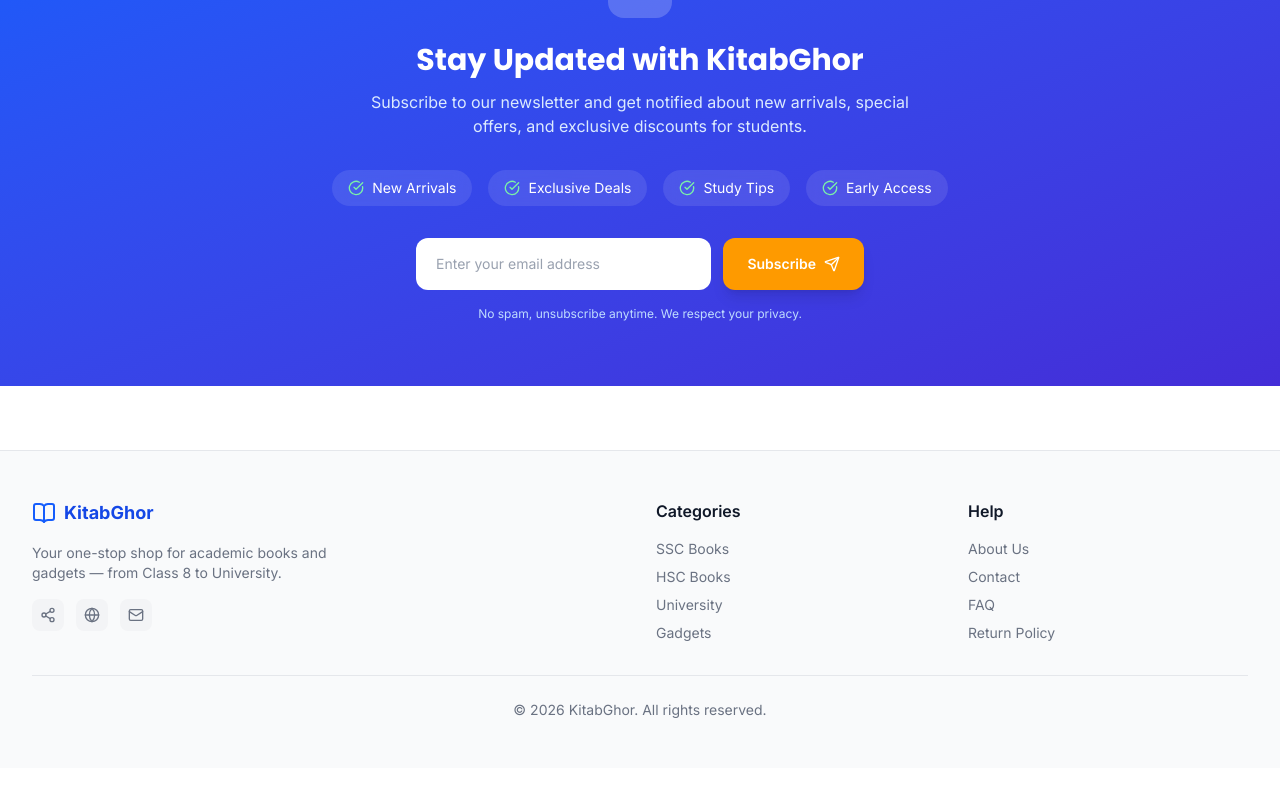
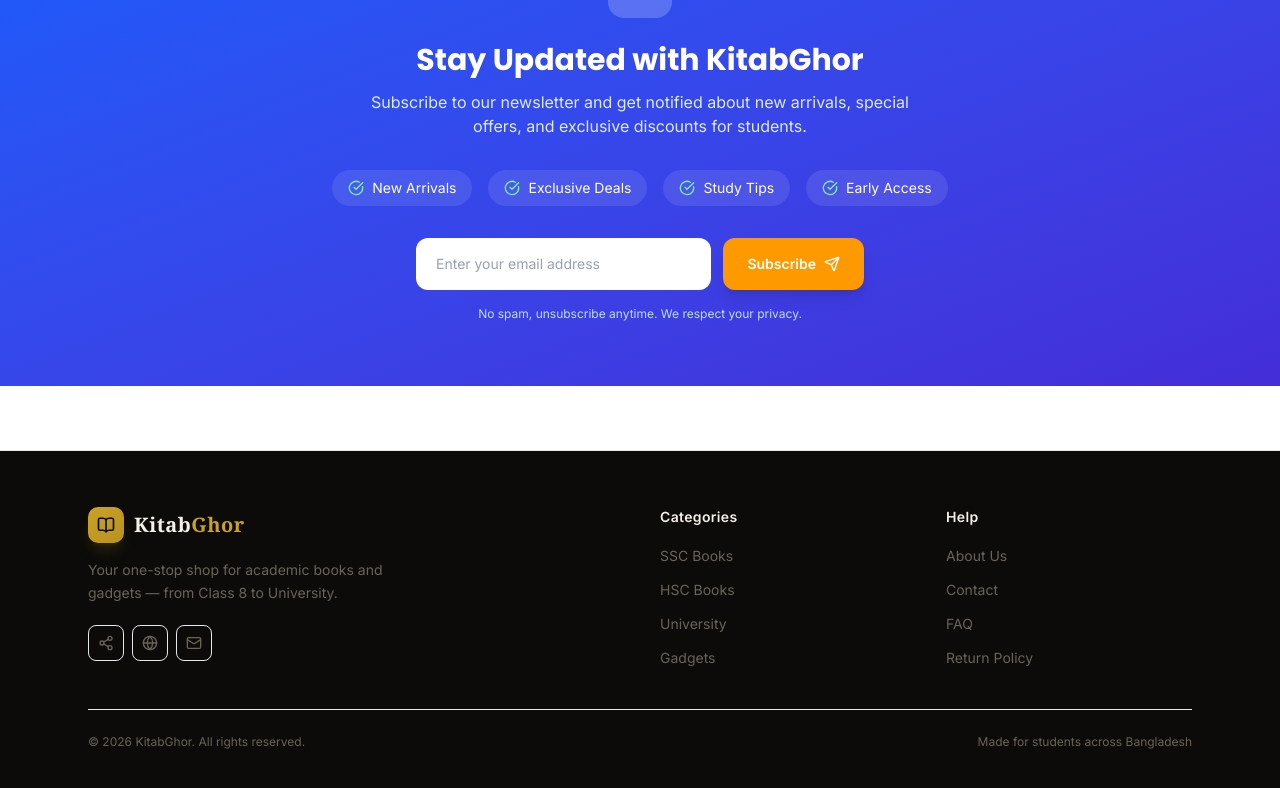
Before and after one commit to selimIslamDev/kitabghor-web, a Next.js app: page / in a window 1280 px wide. Shown: the part 1709-2497 px from the top of the page. Built offline with nearby package versions, Linux system fonts and the light colour scheme; no server answers.

Commit message:
feat(Footer): enhance UI with improved layout, updated styling, and dynamic category/help links

```diff
--- a/components/layout/Footer.tsx
+++ b/components/layout/Footer.tsx
@@ -3,59 +3,110 @@
 
 export default function Footer() {
   return (
-    <footer className="border-t border-[var(--border)] bg-[var(--card)] mt-16">
-      <div className="max-w-7xl mx-auto px-4 sm:px-6 lg:px-8 py-12">
-        <div className="grid grid-cols-1 md:grid-cols-4 gap-8">
+    <footer className="border-t border-white/[0.06] bg-[#0c0b09] mt-16">
+      <div className="max-w-6xl mx-auto px-4 sm:px-6 py-12 lg:py-14">
+        <div className="grid grid-cols-1 md:grid-cols-4 gap-10">
 
           {/* Brand */}
-          <div className="col-span-1 md:col-span-2">
-            <Link href="/" className="flex items-center gap-2 mb-4">
-              <BookOpen className="w-6 h-6 text-blue-600 dark:text-blue-400" />
-              <span className="text-lg font-bold text-blue-700 dark:text-blue-400">
-                KitabGhor
+          <div className="md:col-span-2">
+            <Link href="/" className="inline-flex items-center gap-2.5 mb-4 group">
+              <div className="w-9 h-9 rounded-[10px] bg-gradient-to-br from-[#c9a227] to-[#b8921f] flex items-center justify-center shadow-lg shadow-[#c9a227]/15 group-hover:scale-105 transition-transform">
+                <BookOpen className="w-[18px] h-[18px] text-[#0c0b09]" strokeWidth={2.2} />
+              </div>
+              <span
+                className="text-[1.25rem] font-bold tracking-wide text-[#f5f0e8]"
+                style={{ fontFamily: "Georgia, 'Times New Roman', serif" }}
+              >
+                Kitab<span className="text-[#c9a227]">Ghor</span>
               </span>
             </Link>
-            <p className="text-sm text-gray-500 dark:text-gray-400 max-w-xs">
+
+            <p className="text-sm text-[#6b6358] max-w-xs leading-relaxed">
               Your one-stop shop for academic books and gadgets — from Class 8 to University.
             </p>
-            <div className="flex gap-3 mt-4">
-              <a href="#" className="p-2 rounded-lg bg-[var(--muted)] hover:bg-blue-100 dark:hover:bg-blue-900 transition">
-                <Share2 className="w-4 h-4 text-gray-500 dark:text-gray-400" />
+
+            <div className="flex gap-2 mt-5">
+              <a
+                href="#"
+                className="w-9 h-9 rounded-lg border border-white/[0.06] flex items-center justify-center text-[#6b6358] hover:text-[#c9a227] hover:border-[#c9a227]/30 hover:bg-[#c9a227]/5 transition"
+                aria-label="Share"
+              >
+                <Share2 className="w-4 h-4" />
               </a>
-              <a href="#" className="p-2 rounded-lg bg-[var(--muted)] hover:bg-blue-100 dark:hover:bg-blue-900 transition">
-                <Globe className="w-4 h-4 text-gray-500 dark:text-gray-400" />
+              <a
+                href="#"
+                className="w-9 h-9 rounded-lg border border-white/[0.06] flex items-center justify-center text-[#6b6358] hover:text-[#c9a227] hover:border-[#c9a227]/30 hover:bg-[#c9a227]/5 transition"
+                aria-label="Website"
+              >
+                <Globe className="w-4 h-4" />
               </a>
-              <a href="mailto:support@kitabghor.com" className="p-2 rounded-lg bg-[var(--muted)] hover:bg-blue-100 dark:hover:bg-blue-900 transition">
-                <Mail className="w-4 h-4 text-gray-500 dark:text-gray-400" />
+              <a
+                href="mailto:support@kitabghor.com"
+                className="w-9 h-9 rounded-lg border border-white/[0.06] flex items-center justify-center text-[#6b6358] hover:text-[#c9a227] hover:border-[#c9a227]/30 hover:bg-[#c9a227]/5 transition"
+                aria-label="Email"
+              >
+                <Mail className="w-4 h-4" />
               </a>
             </div>
           </div>
 
           {/* Categories */}
           <div>
-            <h3 className="font-semibold mb-4 text-gray-900 dark:text-white">Categories</h3>
-            <ul className="space-y-2 text-sm text-gray-500 dark:text-gray-400">
-              <li><Link href="/products?classLevel=SSC" className="hover:text-blue-600 transition">SSC Books</Link></li>
-              <li><Link href="/products?classLevel=HSC" className="hover:text-blue-600 transition">HSC Books</Link></li>
-              <li><Link href="/products?classLevel=University" className="hover:text-blue-600 transition">University</Link></li>
-              <li><Link href="/products?type=GADGET" className="hover:text-blue-600 transition">Gadgets</Link></li>
+            <h3 className="text-sm font-semibold text-[#f5f0e8] mb-4 tracking-wide">
+              Categories
+            </h3>
+            <ul className="space-y-2.5">
+              {[
+                { label: "SSC Books", href: "/products?classLevel=SSC" },
+                { label: "HSC Books", href: "/products?classLevel=HSC" },
+                { label: "University", href: "/products?classLevel=University" },
+                { label: "Gadgets", href: "/products?type=GADGET" },
+              ].map((item) => (
+                <li key={item.href}>
+                  <Link
+                    href={item.href}
+                    className="text-sm text-[#6b6358] hover:text-[#c9a227] transition"
+                  >
+                    {item.label}
+                  </Link>
+                </li>
+              ))}
             </ul>
           </div>
 
           {/* Help */}
           <div>
-            <h3 className="font-semibold mb-4 text-gray-900 dark:text-white">Help</h3>
-            <ul className="space-y-2 text-sm text-gray-500 dark:text-gray-400">
-              <li><Link href="/about" className="hover:text-blue-600 transition">About Us</Link></li>
-              <li><Link href="/contact" className="hover:text-blue-600 transition">Contact</Link></li>
-              <li><Link href="/faq" className="hover:text-blue-600 transition">FAQ</Link></li>
-              <li><Link href="/faq" className="hover:text-blue-600 transition">Return Policy</Link></li>
+            <h3 className="text-sm font-semibold text-[#f5f0e8] mb-4 tracking-wide">
+              Help
+            </h3>
+            <ul className="space-y-2.5">
+              {[
+                { label: "About Us", href: "/about" },
+                { label: "Contact", href: "/contact" },
+                { label: "FAQ", href: "/faq" },
+                { label: "Return Policy", href: "/faq" },
+              ].map((item) => (
+                <li key={item.label}>
+                  <Link
+                    href={item.href}
+                    className="text-sm text-[#6b6358] hover:text-[#c9a227] transition"
+                  >
+                    {item.label}
+                  </Link>
+                </li>
+              ))}
             </ul>
           </div>
         </div>
 
-        <div className="border-t border-[var(--border)] mt-8 pt-6 text-center text-sm text-gray-500 dark:text-gray-400">
-          <p>© {new Date().getFullYear()} KitabGhor. All rights reserved.</p>
+        {/* Bottom */}
+        <div className="border-t border-white/[0.06] mt-10 pt-6 flex flex-col sm:flex-row items-center justify-between gap-3">
+          <p className="text-xs text-[#6b6358]">
+            © {new Date().getFullYear()} KitabGhor. All rights reserved.
+          </p>
+          <p className="text-xs text-[#6b6358]">
+            Made for students across Bangladesh
+          </p>
         </div>
       </div>
     </footer>
```
